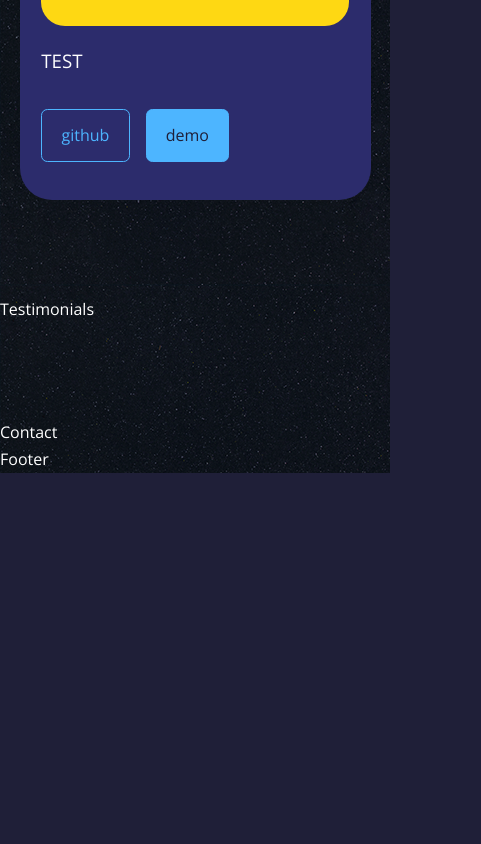
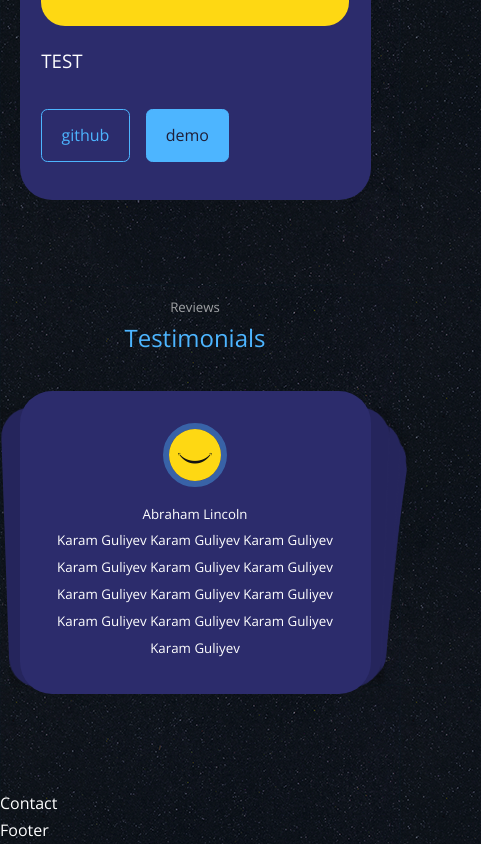
Before and after one commit to KaramGuliyev/KGPortfolio, a React (Create React App) app: page / in a window 390 px wide. Shown: the part 9315-10159 px from the top of the page, 481 px wide, since content can reach past the window. Before the commit the page ends 9788 px from the top, so only its background shows below. Built offline with nearby package versions, Linux system fonts and the light colour scheme.

Commit message:
Responsive Testimonials Page with Swiper

```diff
--- a/package.json
+++ b/package.json
@@ -10,6 +10,7 @@
     "react-dom": "^17.0.2",
     "react-icons": "^4.3.1",
     "react-scripts": "5.0.0",
+    "swiper": "^8.1.3",
     "web-vitals": "^2.1.4"
   },
   "scripts": {
--- a/src/components/testimonials/Testimonials.jsx
+++ b/src/components/testimonials/Testimonials.jsx
@@ -1,10 +1,62 @@
-import React from 'react'
-import './testimonials.css';
+import React from "react";
+import "./testimonials.css";
+import img from "../../assets/smile.jpg";
+import { useRef, useState } from "react";
+import { Swiper, SwiperSlide } from "swiper/react";
+import { EffectCards } from "swiper";
+import "swiper/css";
+import "swiper/css/effect-cards";
+
+const testimonials = [
+  {
+    avatar: img,
+    name: "Abraham Lincoln",
+    review:
+      "Karam Guliyev Karam Guliyev Karam Guliyev Karam Guliyev Karam Guliyev Karam Guliyev Karam Guliyev Karam Guliyev Karam Guliyev Karam Guliyev Karam Guliyev Karam Guliyev Karam Guliyev ",
+  },
+  {
+    avatar: img,
+    name: "Abraham Lincoln",
+    review:
+      "Karam Guliyev Karam Guliyev Karam Guliyev Karam Guliyev Karam Guliyev Karam Guliyev Karam Guliyev Karam Guliyev Karam Guliyev Karam Guliyev Karam Guliyev Karam Guliyev Karam Guliyev ",
+  },
+  {
+    avatar: img,
+    name: "Abraham Lincoln",
+    review:
+      "Karam Guliyev Karam Guliyev Karam Guliyev Karam Guliyev Karam Guliyev Karam Guliyev Karam Guliyev Karam Guliyev Karam Guliyev Karam Guliyev Karam Guliyev Karam Guliyev Karam Guliyev ",
+  },
+  {
+    avatar: img,
+    name: "Abraham Lincoln",
+    review:
+      "Karam Guliyev Karam Guliyev Karam Guliyev Karam Guliyev Karam Guliyev Karam Guliyev Karam Guliyev Karam Guliyev Karam Guliyev Karam Guliyev Karam Guliyev Karam Guliyev Karam Guliyev ",
+  },
+];
 
 const Testimonials = () => {
   return (
-    <section id='experience'>Testimonials</section>
-  )
-}
+    <section id="testimonials">
+      <h5>Reviews</h5>
+      <h2>Testimonials</h2>
 
-export default Testimonials
+      <Swiper loop={true} effect={"cards"} grabCursor={true} modules={[EffectCards]} className="container testimonials__container">
+        {testimonials.map(({ avatar, name, review }, index) => {
+          return (
+            <SwiperSlide className="nobackground" key={index}>
+              <div className="testimonial">
+                <div className="client__avatar">
+                  <img src={avatar} alt="" />
+                </div>
+                <h5>{name}</h5>
+                <small>{review}</small>
+              </div>
+            </SwiperSlide>
+          );
+        })}
+      </Swiper>
+    </section>
+  );
+};
+
+export default Testimonials;
--- a/src/components/testimonials/testimonials.css
+++ b/src/components/testimonials/testimonials.css
@@ -0,0 +1,48 @@
+.container.testimonials__container {
+  width: 40%;
+}
+
+.client__avatar {
+  width: 4rem;
+  aspect-ratio: 1/1;
+  overflow: hidden;
+  border-radius: 50%;
+  margin: 0 auto 1rem;
+  border: 0.4rem solid var(--color-primary-variant);
+}
+
+.testimonial {
+  background: var(--color-bg-variant);
+  text-align: center;
+  padding: 2rem;
+  border-radius: 2rem;
+  user-select: none;
+}
+
+.client_review {
+  color: var(--color-light);
+  font-weight: 300;
+  display: block;
+  width: 80%;
+  margin: 0.8rem auto 0;
+}
+
+.nobackground {
+    box-shadow: none;
+    background: transparent !important;
+}
+
+@media screen and (max-width: 1024px) {
+  .container.testimonials__container {
+    width: 60%;
+  }
+}
+
+@media screen and (max-width: 600px) {
+  .container.testimonials__container {
+    width: var(--container-width-sm);
+  }
+  .client_review {
+      width: var(--container-width-sm);
+  }
+}
```
Also changed, not shown: 1 other file (tests, documents, lock files or other folders).
